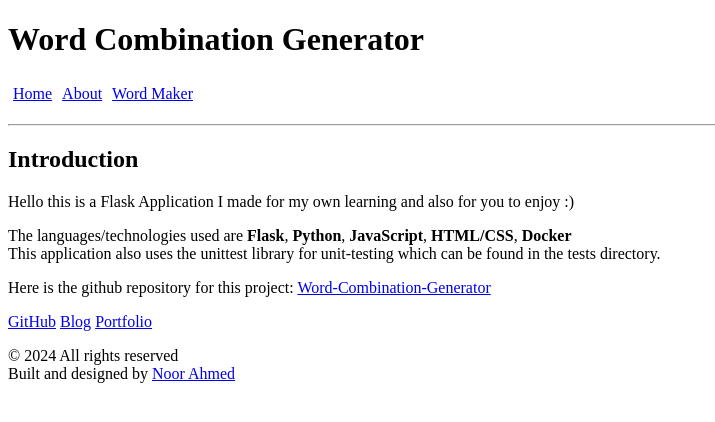
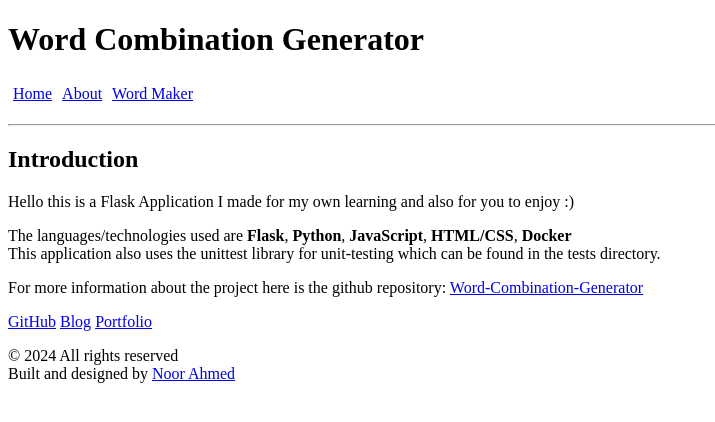
Before and after one commit to N00rAhmed/Word-Combination-Generator, a Flask app: page / in a window 1280 px wide. Shown: the top 422 px of the page, without its empty margins (0-715 px from the left). Run offline with Flask 3, Linux system fonts and the light colour scheme.

Commit message:
added some text

```diff
--- a/templates/index.html
+++ b/templates/index.html
@@ -24,7 +24,7 @@
     </p>
 
     <p>
-        Here is the github repository for this project:
+        For more information about the project here is the github repository:
         <a target="_blank"
         href="https://github.com/N00rAhmed/Word-Combination-Generator">
         Word-Combination-Generator
```
